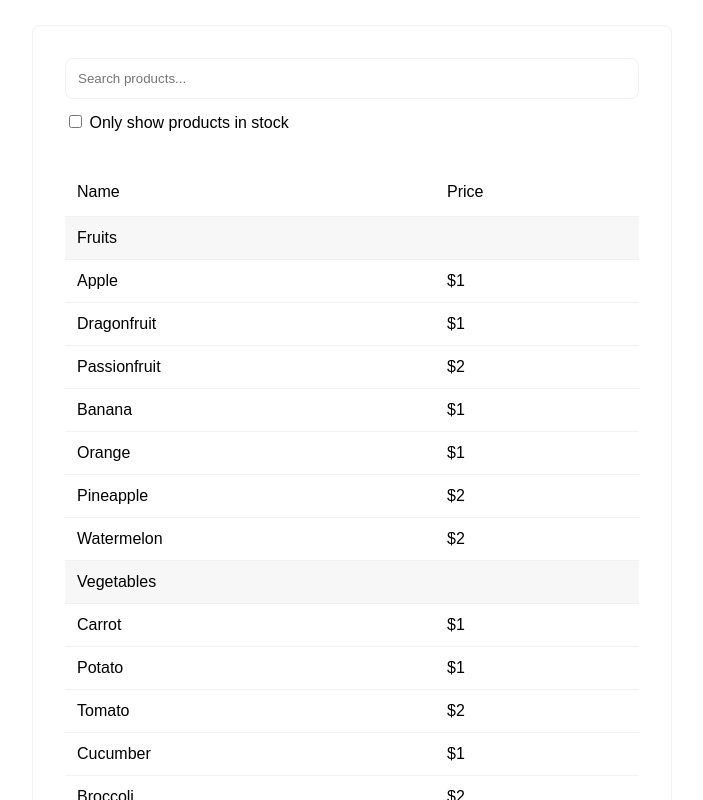
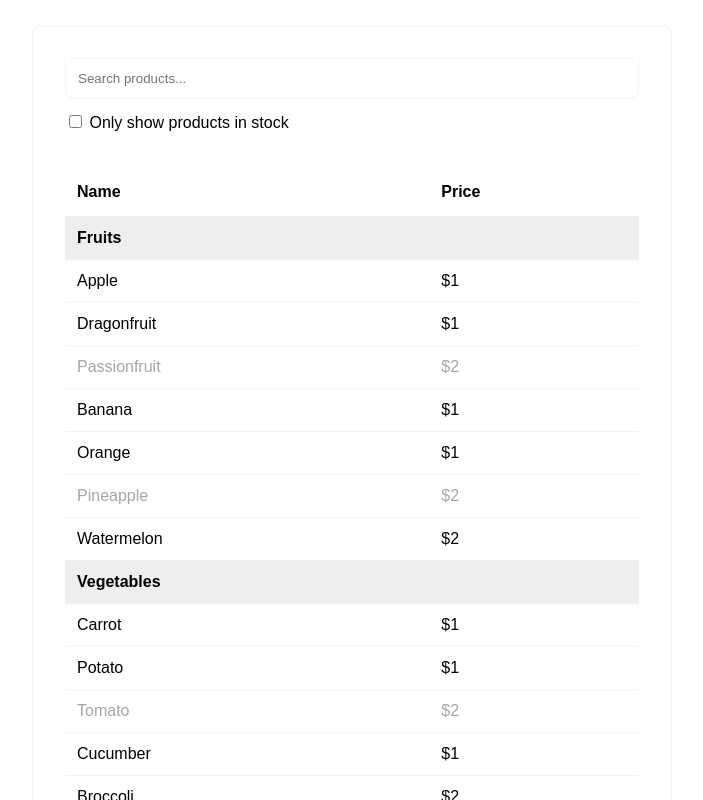
Before and after one commit to mechapear/filterable-product-table, a React (Vite) app: page / in a window 1280 px wide. Shown: the top 800 px of the page, without its empty margins (288-991 px from the left). Built offline with nearby package versions, Linux system fonts and the light colour scheme.

Commit message:
feat: add style to out of stock product

```diff
--- a/package.json
+++ b/package.json
@@ -10,6 +10,7 @@
     "preview": "vite preview"
   },
   "dependencies": {
+    "clsx": "^2.0.0",
     "react": "^18.2.0",
     "react-dom": "^18.2.0"
   },
--- a/src/App.css
+++ b/src/App.css
@@ -39,6 +39,9 @@
 .categoryRow {
     background-color: var(--table-header);
 }
+.outOfStock {
+    color: var(--disabled-text);
+}
 
 @media only screen and (min-width: 768px) {
     .boardWrapper {
--- a/src/components/ProductTable/ProductTable.tsx
+++ b/src/components/ProductTable/ProductTable.tsx
@@ -1,3 +1,4 @@
+import { clsx } from 'clsx'
 import { PRODUCTS_DATA } from '../../domain/products.ts'
 
 export type ProductTableProps = {
@@ -44,8 +45,12 @@ export default function ProductTable({
     // Add product item row
     rows.push(
       <tr key={item.name}>
-        <td className="productRow">{item.name}</td>
-        <td className="productRow">{item.price}</td>
+        <td className={clsx('productRow', { outOfStock: !item.stocked })}>
+          {item.name}
+        </td>
+        <td className={clsx('productRow', { outOfStock: !item.stocked })}>
+          {item.price}
+        </td>
       </tr>,
     )
   })
--- a/src/index.css
+++ b/src/index.css
@@ -2,8 +2,10 @@
   --primary-color: #272829;
   --secondary-color: #f1f1f1;;
   --table-color: white;
-  --table-header: #f1f1f18a;
+  --table-header: #dfdfdf8a;
   --table-border: #f1f1f1;
+  --disabled-row: #f8f8f8;
+  --disabled-text: #a6a6a6;
 }
 
 * {
@@ -62,6 +64,3 @@ label {
   margin-top: 5px;
   margin-bottom: 5px;
 }
-th {
-  font-weight: normal;
-}
```
Also changed, not shown: 1 other file (tests, documents, lock files or other folders).
